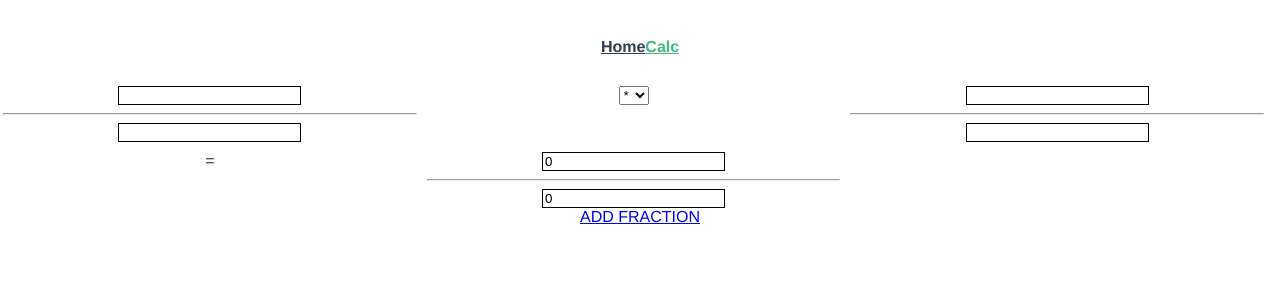
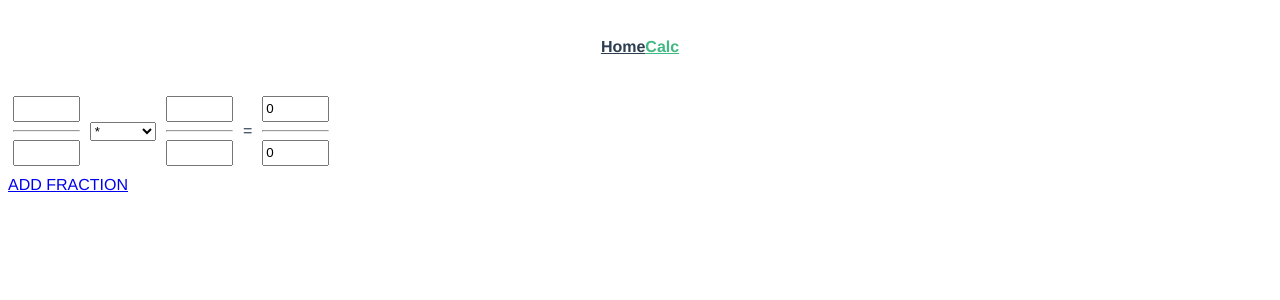
Before and after one commit to pixlo/vue-test-task, a Vue app: page /calc in a window 1280 px wide. Shown: the top 300 px of the page. Built offline with nearby package versions, Linux system fonts and the light colour scheme.

Commit message:
cleanup, fixed operator bug, added components for fraction and operator

```diff
--- /dev/null
+++ b/src/components/FractionComponent.vue
@@ -0,0 +1,45 @@
+<template functional>
+  <div>
+    <div>
+      <input
+        :readonly="props.readonly"
+        type="number"
+        v-on="{
+          ...listeners,
+          input: listeners.input
+            ? listeners.input.bind(this, props.fraction, 'numerator')
+            : () => {}
+        }"
+        :value="props.fraction.numerator"
+      />
+    </div>
+    <hr />
+    <div>
+      <input
+        :readonly="props.readonly"
+        type="number"
+        v-on="{
+          ...listeners,
+          input: listeners.input
+            ? listeners.input.bind(this, props.fraction, 'denominator')
+            : () => {}
+        }"
+        :value="props.fraction.denominator"
+      />
+    </div>
+  </div>
+</template>
+
+<script>
+export default {
+  name: "FractionComponent",
+  functional: true
+};
+</script>
+
+<style scoped>
+input {
+  line-height: 1.5em;
+  width: 5em;
+}
+</style>
--- /dev/null
+++ b/src/components/OperatorComponent.vue
@@ -0,0 +1,27 @@
+<template functional>
+  <div>
+    <select v-on="listeners" :value="props.operator.type">
+      <option value="">Chose an operator</option>
+      <option
+        :value="operator"
+        v-for="operator in props.operatorTypes"
+        :key="operator"
+        >{{ operator }}</option
+      >
+    </select>
+  </div>
+</template>
+
+<script>
+export default {
+  name: "OperatorComponent",
+  functional: true
+};
+</script>
+
+<style scoped>
+select {
+  width: 5em;
+  line-height: 1.5em;
+}
+</style>
--- a/src/factories/Fraction.js
+++ b/src/factories/Fraction.js
@@ -3,12 +3,16 @@ export class Fraction {
     this.id = Fraction._id();
     this._numerator = numerator;
     this._denominator = denominator;
-    this.component = "fraction";
+  }
+
+  static isFraction(object) {
+    return object.__proto__.constructor === Fraction;
   }
 
   get numerator() {
     if (this._numerator === null || this._numerator === "") return "";
-    return +this._numerator;
+    return parseInt(this._numerator, 10);
+    // return +this._numerator;
   }
 
   set numerator(val) {
@@ -17,19 +21,24 @@ export class Fraction {
 
   get denominator() {
     if (this._denominator === null || this._denominator === "") return "";
-    return +this._denominator;
+    return parseInt(this._denominator, 10);
+    // return +this._denominator;
   }
 
   set denominator(val) {
-    return (this._denominator = val);
+    this._denominator = val;
   }
 
   validate() {
     return (
       !isNaN(this.numerator) &&
       !isNaN(this.denominator) &&
-      this.numerator > 0 &&
-      this.denominator > 0
+      this.numerator !== 0 &&
+      this.denominator !== 0 &&
+      this.numerator !== null &&
+      this.numerator !== "" &&
+      this.denominator !== null &&
+      this.denominator !== ""
     );
   }
 }
--- a/src/factories/Operator.js
+++ b/src/factories/Operator.js
@@ -1,9 +1,21 @@
 export class Operator {
   constructor(type = "") {
     this.id = Operator._id();
-    this.type = type;
+    this._type = type;
     this.order = Operator.ORDERS[type];
-    this.component = "operator";
+  }
+
+  static isOperator(object) {
+    return object.__proto__.constructor === Operator;
+  }
+
+  get type() {
+    return this._type;
+  }
+
+  set type(val) {
+    this._type = val;
+    this.order = Operator.ORDERS[val];
   }
 }
 
@@ -25,4 +37,3 @@ const ORDERS = {
 Operator.TYPES = Object.values(OPERATORS);
 Operator.OPERATORS = OPERATORS;
 Operator.ORDERS = ORDERS;
-Operator.getHigherOrder = () => Math.min(Object.values(Operator.Orders));
--- a/src/views/Calc.vue
+++ b/src/views/Calc.vue
@@ -2,46 +2,51 @@
   <div>
     <div class="grid">
       <div v-for="item in expressionMembers" :key="item.id" class="grid__item">
-        <template v-if="'denominator' in item">
-          <div><input type="number" v-model="item.numerator" /></div>
-          <hr />
-          <div><input type="number" v-model="item.denominator" /></div>
-        </template>
-        <template v-else>
+        <FractionComponent
+          v-if="Fraction.isFraction(item)"
+          :fraction="item"
+          @input="onFractionInput"
+        />
+        <OperatorComponent
+          v-if="Operator.isOperator(item)"
+          :operator="item"
+          :operator-types="OPERATOR_TYPES"
+          @input="onOperatorInput(item, $event)"
+        />
+      </div>
+      <div class="grid__item">
+        <div style="display: flex; align-items: center;">
+          <div style="padding-right: 10px;">
+            =
+          </div>
           <div>
-            <select v-model="item.type">
-              <option
-                :value="operator"
-                v-for="operator in OPERATOR_TYPES"
-                :key="operator"
-                >{{ operator }}</option
-              >
-            </select>
+            <FractionComponent :fraction="result" readonly />
           </div>
-        </template>
-      </div>
-      <div class="grid__item">=</div>
-      <div class="grid__item">
-        <div><input type="number" v-model="result.numerator" /></div>
-        <hr />
-        <div><input type="number" v-model="result.denominator" /></div>
+        </div>
       </div>
     </div>
-    <a href="#" @click="addFraction">ADD FRACTION</a>
+    <div style="text-align: left">
+      <a href="#" @click="addFraction">ADD FRACTION</a>
+    </div>
   </div>
 </template>
 
 <script>
 import { Fraction } from "../factories/Fraction";
 import { Operator } from "../factories/Operator";
+import FractionComponent from "../components/FractionComponent";
+import OperatorComponent from "../components/OperatorComponent";
 
 export default {
   name: "Calc",
+  components: { OperatorComponent, FractionComponent },
   data() {
     return {
       fractions: [new Fraction(), new Fraction()],
       operators: [new Operator(Operator.OPERATORS.MULTIPLY)],
-      OPERATOR_TYPES: Operator.TYPES
+      OPERATOR_TYPES: Operator.TYPES,
+      Fraction,
+      Operator
     };
   },
   computed: {
@@ -60,7 +65,6 @@ export default {
         this.fractions.every(val => val.validate()) &&
         this.operators.every(({ type }) => type)
       ) {
-        // debugger
         let finished = false;
         const members = [...this.expressionMembers];
         while (!finished) {
@@ -90,9 +94,8 @@ export default {
             finished = true;
           }
         }
-        console.log(members);
         const result = members[0];
-        const gcd = this.gcd(result.numerator, result.denominator);
+        const gcd = this.gcd(result);
         return new Fraction(result.numerator / gcd, result.denominator / gcd);
       } else {
         return new Fraction(0, 0);
@@ -173,7 +176,9 @@ export default {
         first.denominator * second.denominator
       );
     },
-    gcd(a, b) {
+    gcd(fraction) {
+      let a = fraction.numerator;
+      let b = fraction.denominator;
       a = Math.abs(a);
       b = Math.abs(b);
       if (b > a) {
@@ -188,6 +193,12 @@ export default {
         if (a === 0) return b;
         b %= a;
       }
+    },
+    onFractionInput(fraction, field, event) {
+      this.$set(fraction, field, event.target.value);
+    },
+    onOperatorInput(operator, event) {
+      this.$set(operator, "type", event.target.value);
     }
   }
 };
@@ -202,15 +213,17 @@ input {
   $gutter: 10px;
   display: flex;
   flex-wrap: wrap;
+  align-items: center;
   margin-left: -$gutter;
   margin-right: -$gutter;
   margin-top: -$gutter;
+  padding: 10px;
 
   &__item {
     padding-left: $gutter / 2;
     padding-right: $gutter / 2;
     padding-top: $gutter;
-    width: 33%;
+    /*width: 33%;*/
   }
 }
 </style>
```
